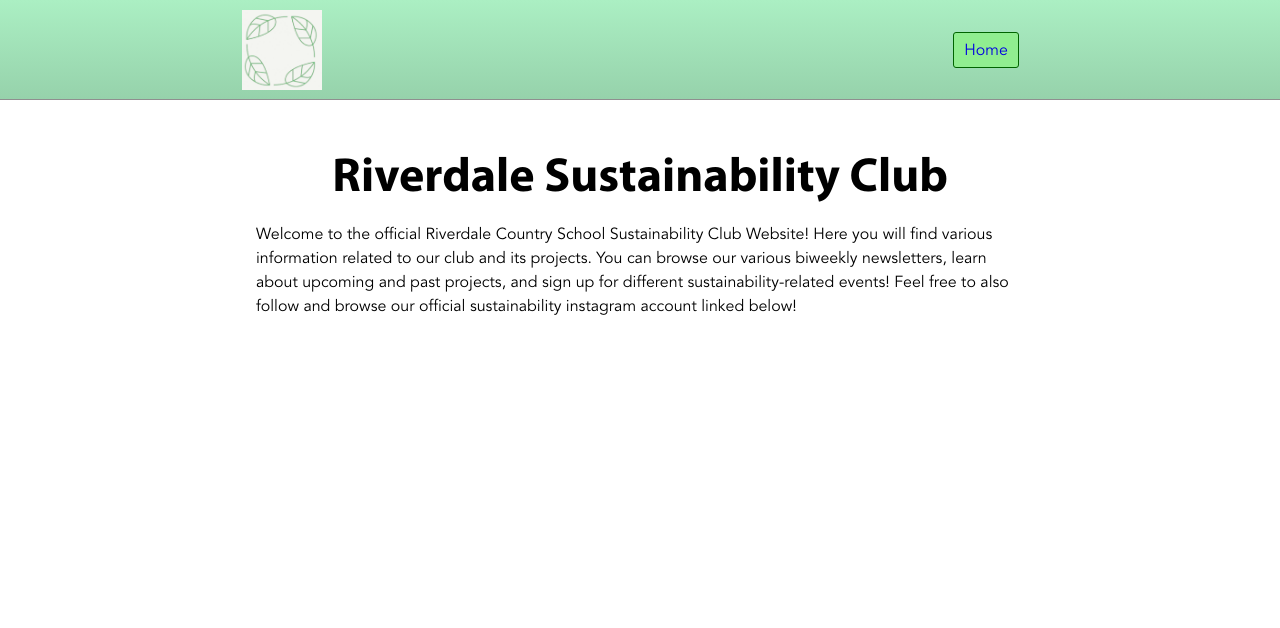
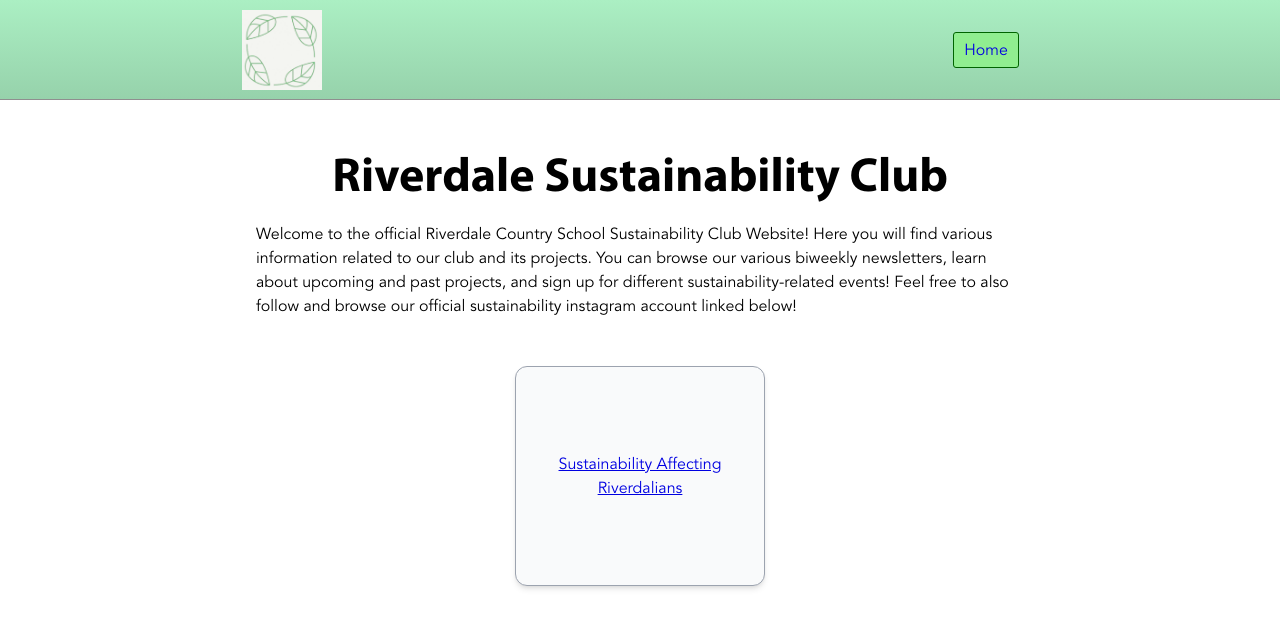
Before and after one commit to JoelGrayson/sustainability-club, a Next.js app: page / in a window 1280 px wide. Shown: the top 628 px of the page. Built offline with nearby package versions, Linux system fonts and the light colour scheme.

Commit message:
mdx set up with list

```diff
--- a/components/Header.tsx
+++ b/components/Header.tsx
@@ -3,7 +3,7 @@
 import Head from 'next/head';
 import Link from 'next/link';
 import { useRouter } from 'next/router';
-import { list as biweeklyEmailsList } from '@/pages/biweekly-newsletters/list';
+import { list as biweeklyEmailsList } from '@/pages/newsletter/list';
 import { useState } from 'react';
 
 export default function Header({title, children}: {title?: String, children?: any}) { //takes in parameters for <Head>
--- a/pages/biweekly-newsletters/list.tsx
+++ /dev/null
@@ -1,14 +0,0 @@
-export { default } from '.'; //same as index.tsx
-
-// List (modeled after the perspective)
-export type biweeklyEmailT={
-    title: string;
-    hyphenatedTitle: string;
-    date: Date;
-
-}
-
-export const list: biweeklyEmailT[]=[
-// shell files insert new biweeklyEmail here
-    { title: 'Sustainability Affecting Riverdalians', hyphenatedTitle: 'sustainability-affecting-riverdalians', date: new Date('Sep 29, 2023') },
-].sort((a, b)=>b.date.getTime()-a.date.getTime());
--- a/pages/index.tsx
+++ b/pages/index.tsx
@@ -1,11 +1,30 @@
+import Link from 'next/link';
 import Page from '../components/PageContainer';
+import { list } from './newsletter/list';
 
 export default function Home() {
     return <Page bottomPadding>
         <h1>Riverdale Sustainability Club</h1>
 
         <div>Welcome to the official Riverdale Country School Sustainability Club Website! Here you will find various information related to our club and its projects. You can browse our various biweekly newsletters, learn about upcoming and past projects, and sign up for different sustainability-related events! Feel free to also follow and browse our official sustainability instagram account linked below!</div>
+        <br /><br />
 
-
+        <div style={{
+            display: 'grid',
+            gridTemplateColumns: 'repeat(auto-fit, minmax(250px, 1fr))',
+            justifyItems: 'center'
+        }}>
+            {list.map((el, i)=>{
+                return <Link key={i} href={'/newsletter/'+el.hyphenatedTitle}>
+                    {/* {JSON.stringify(el)} */}
+                    <div className='p-3 border-gray-400 border-[1px] rounded-xl shadow-md bg-gray-50 hover:shadow-slate-300 hover:shadow-lg cursor-pointer grid place-items-center text-center' style={{
+                        width: 250,
+                        height: 220
+                    }}>
+                        {el.title}
+                    </div>
+                </Link>
+            })}
+        </div>
     </Page>;
 }
--- /dev/null
+++ b/pages/newsletter/list.tsx
@@ -0,0 +1,28 @@
+export { default } from '.'; //same as index.tsx
+
+export const list: Newsletter[]=
+([
+    { title: 'Sustainability Affecting Riverdalians', date: new Date('Sep 29, 2023') },
+
+
+
+] as RawNewsletter[])
+    .map(el=>{
+        return {
+            ...el,
+            hyphenatedTitle: el.hyphenatedTitle || el.title.toLowerCase().replace(/ /g, '-')
+        };
+    })
+    .sort((a: Newsletter, b: Newsletter)=>b.date.getTime()-a.date.getTime());
+
+
+export type Newsletter={
+    title: string;
+    hyphenatedTitle: string;
+    date: Date;
+}
+type RawNewsletter={
+    title: string;
+    hyphenatedTitle?: string;
+    date: Date;
+}
```
Also changed, not shown: pages/newsletter/index.tsx (renamed from pages/biweekly-newsletters/index.tsx), pages/newsletter/meeting-with-think-zero.mdx (renamed from pages/biweekly-newsletters/meeting-with-think-zero.mdx), pages/newsletter/sustainability-affecting-riverdalians-old.tsx (renamed from pages/biweekly-newsletters/sustainability-affecting-riverdalians-old.tsx), pages/newsletter/sustainability-affecting-riverdalians.mdx (renamed from pages/biweekly-newsletters/sustainability-affecting-riverdalians.mdx), 1 other file (tests, documents, lock files or other folders).
